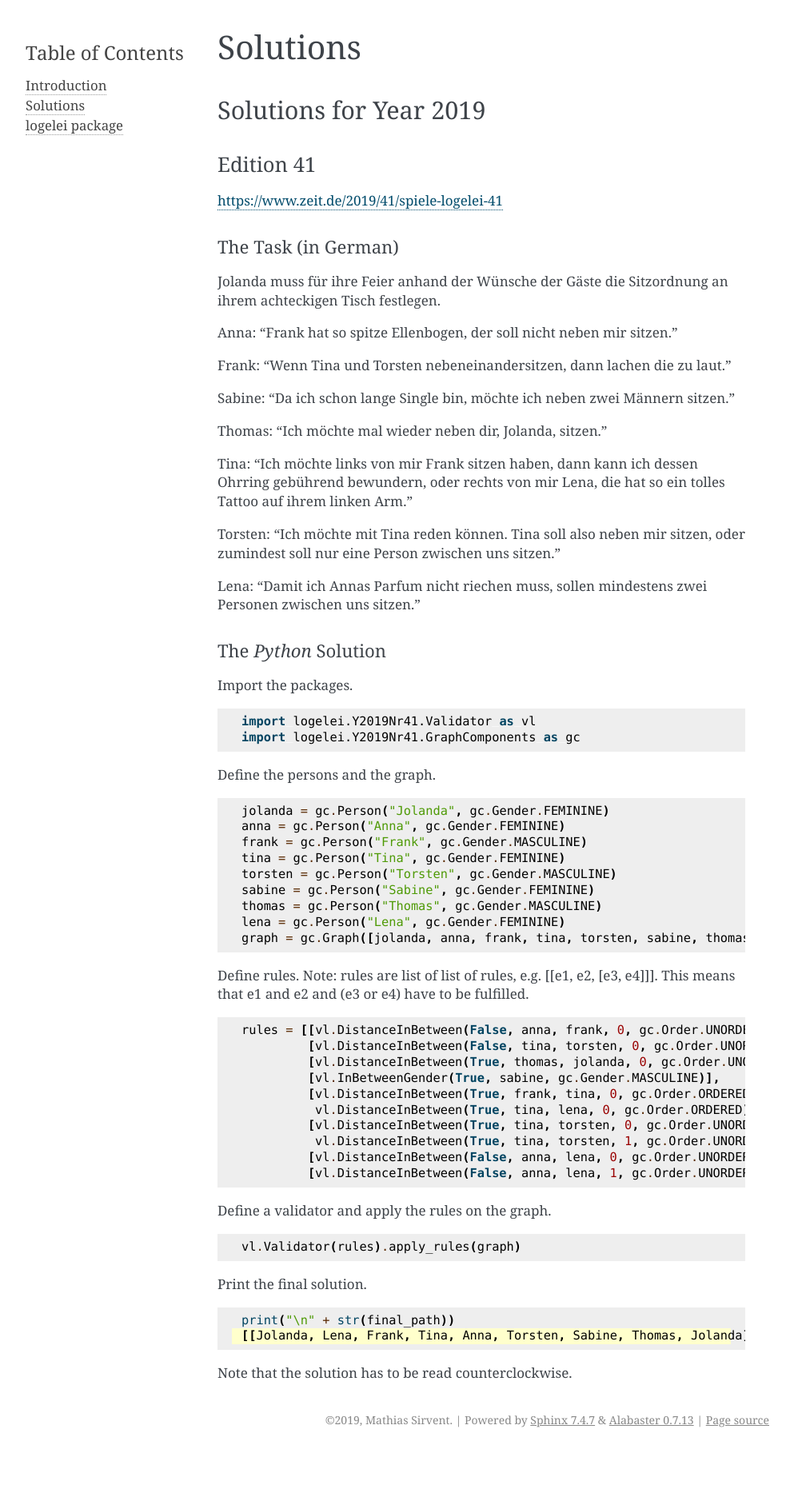
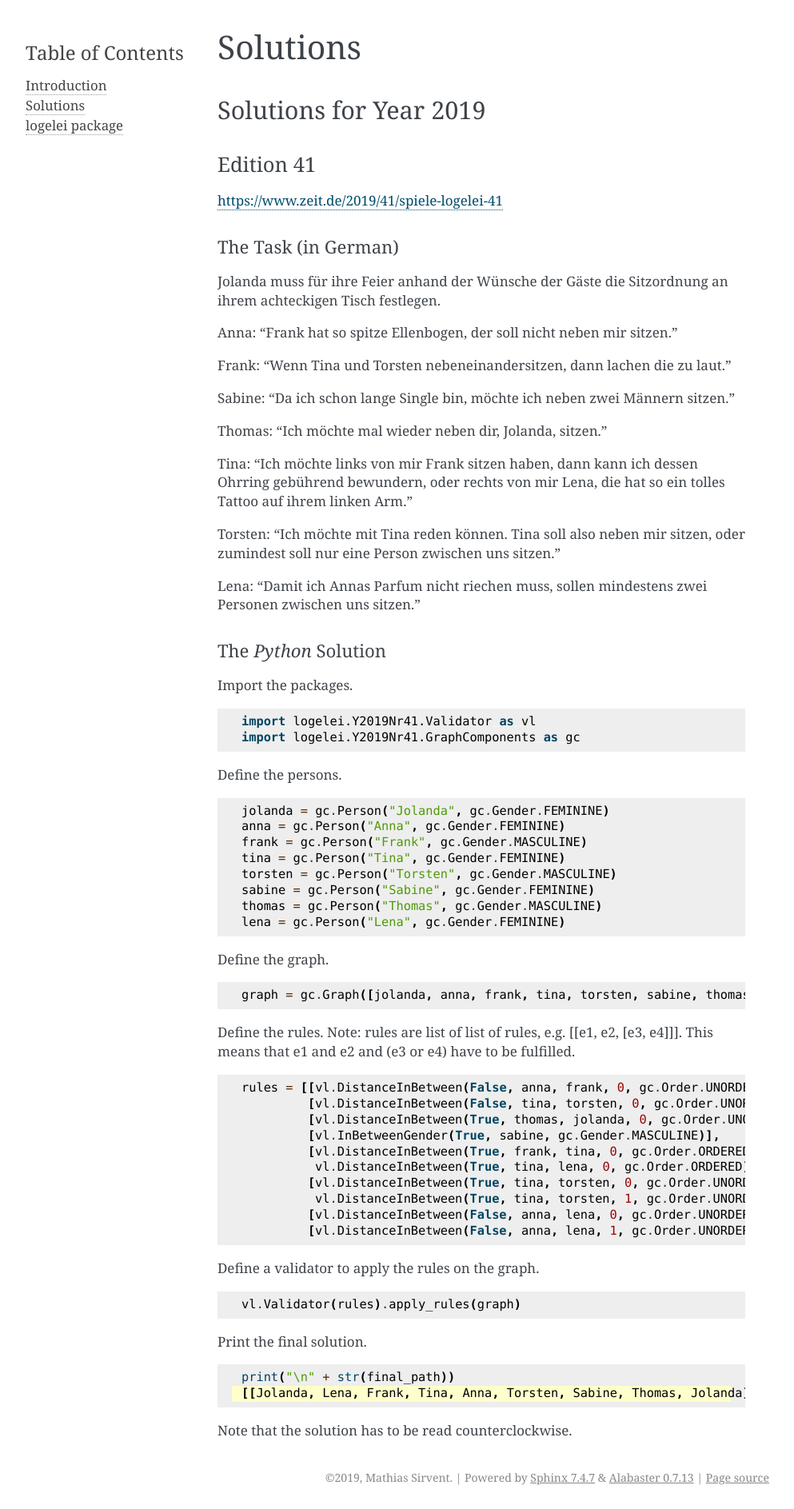
Before and after one commit to PanchoVarallo/logelei, a Sphinx documentation site: the page built from docs/source/solutions.rst, in a window 1280 px wide. Shown: the whole page at 80% size, without its empty margins (148-1141 px from the left). Built offline with Sphinx 7.4.7, drawn with Linux system fonts in a browser that asks for light colours; before the commit the page ends 1815 px from its top, so only the background shows below that.

```diff
--- a/docs/source/intro.rst
+++ b/docs/source/intro.rst
@@ -3,5 +3,5 @@ Introduction
 
 `Python` solutions for https://www.zeit.de/autoren/Z/Zweistein.
 
-The detailed explanations for the solutions are here: :ref:`solutions`.
-For more code details, you can go here: :ref:`logelei`.
+The solutions are here: :ref:`solutions`.
+The code documentation is here: :ref:`logelei`.
--- a/docs/source/solutions.rst
+++ b/docs/source/solutions.rst
@@ -39,7 +39,7 @@ Import the packages.
    import logelei.Y2019Nr41.Validator as vl
    import logelei.Y2019Nr41.GraphComponents as gc
 
-Define the persons and the graph.
+Define the persons.
 
 .. code-block:: python
 
@@ -51,9 +51,15 @@ Define the persons and the graph.
    sabine = gc.Person("Sabine", gc.Gender.FEMININE)
    thomas = gc.Person("Thomas", gc.Gender.MASCULINE)
    lena = gc.Person("Lena", gc.Gender.FEMININE)
+
+Define the graph.
+
+.. code-block:: python
+
    graph = gc.Graph([jolanda, anna, frank, tina, torsten, sabine, thomas, lena])
 
-Define rules. Note: rules are list of list of rules, e.g. [[e1, e2, [e3, e4]]]. This means that e1 and e2 and (e3 or e4) have to be fulfilled.
+Define the rules. Note: rules are list of list of rules, e.g. [[e1, e2, [e3, e4]]].
+This means that e1 and e2 and (e3 or e4) have to be fulfilled.
 
 .. code-block:: python
 
@@ -68,7 +74,7 @@ Define rules. Note: rules are list of list of rules, e.g. [[e1, e2, [e3, e4]]].
             [vl.DistanceInBetween(False, anna, lena, 0, gc.Order.UNORDERED)],
             [vl.DistanceInBetween(False, anna, lena, 1, gc.Order.UNORDERED)]]
 
-Define a validator and apply the rules on the graph.
+Define a validator to apply the rules on the graph.
 
 .. code-block:: python
 
```
Also changed, not shown: 2 other files.
